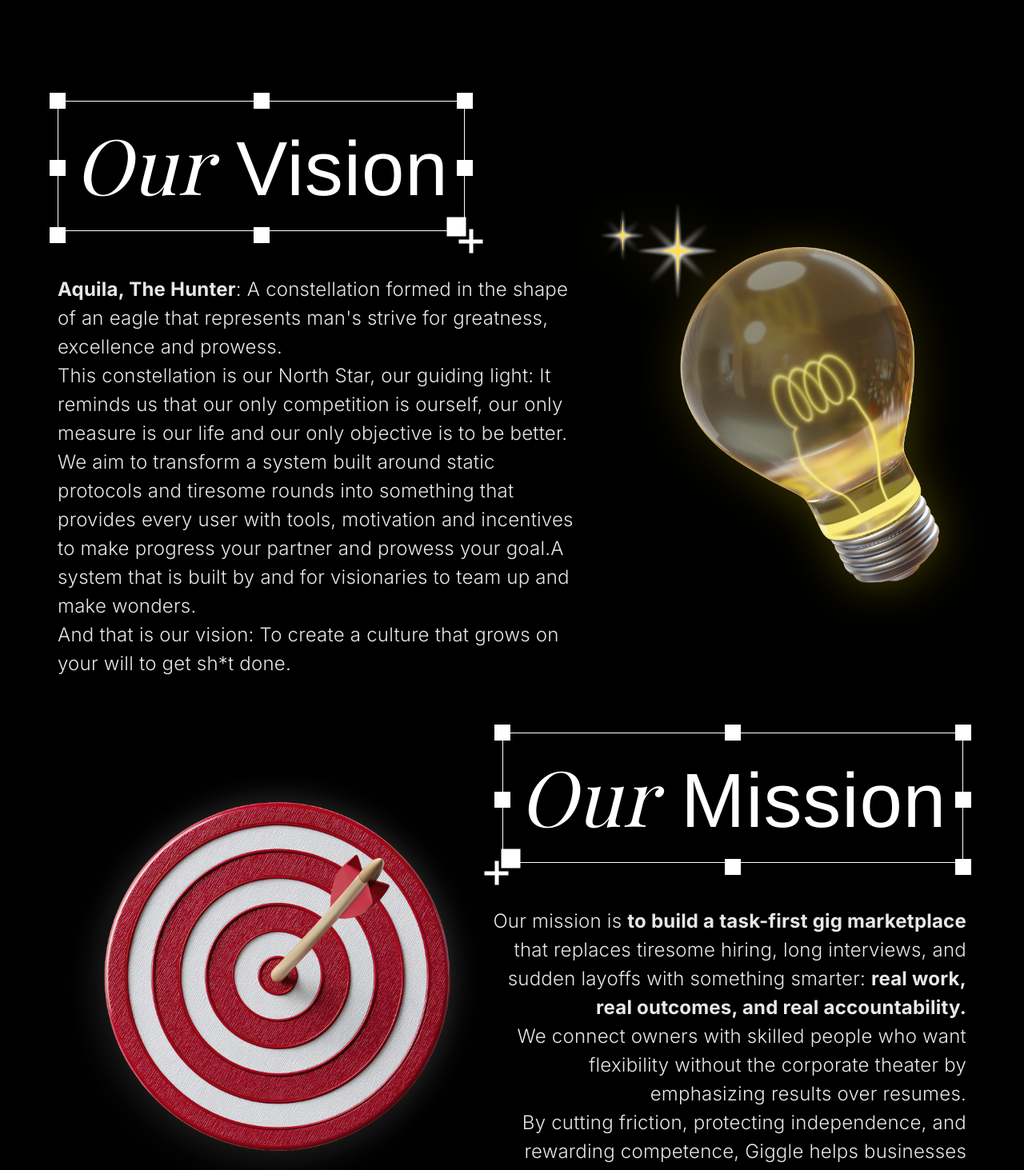
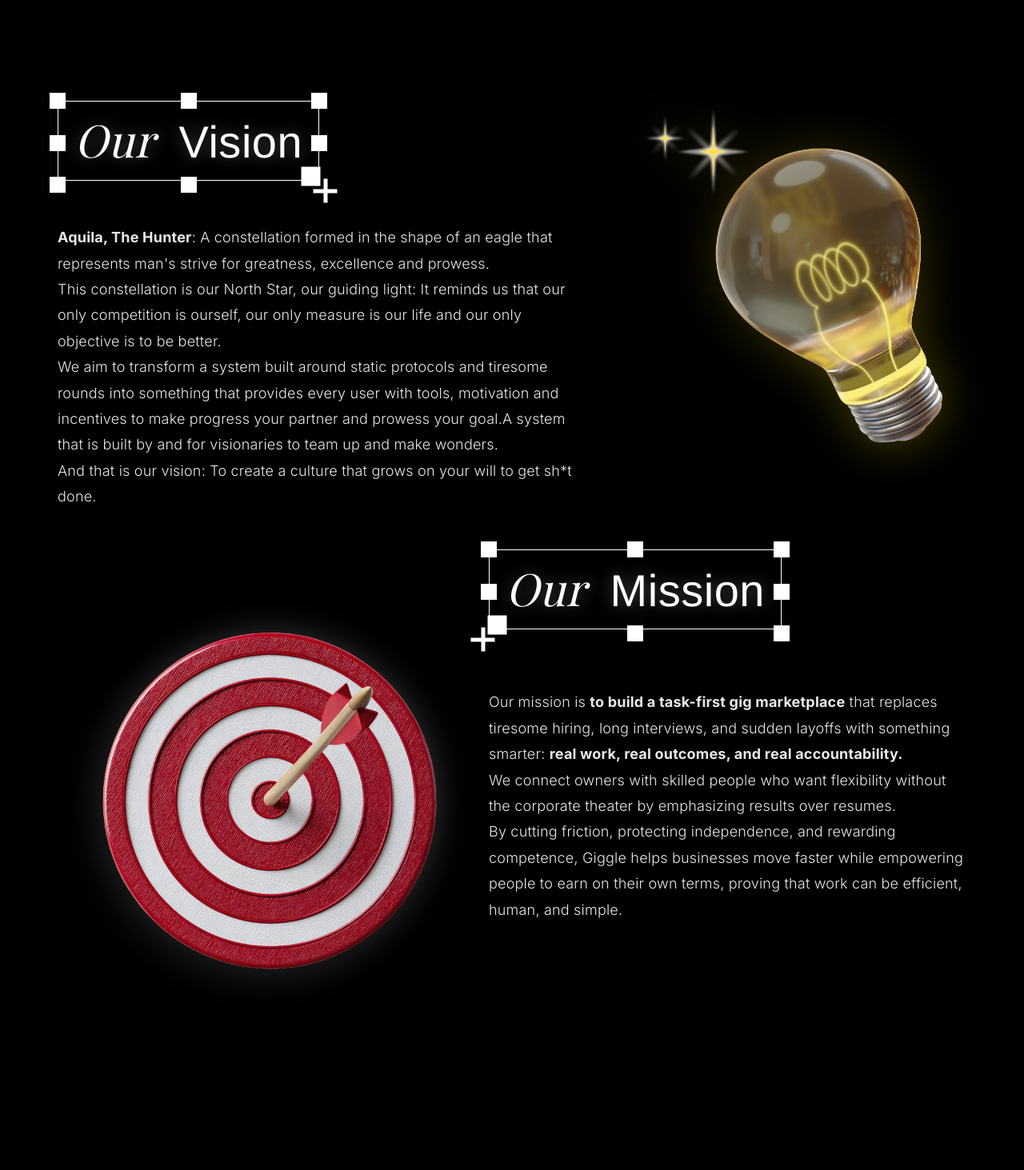
Before and after one commit to BarathKumar47/giggle_lan, a Next.js app: page / in a window 1280 px wide. Shown: the part 5960-7423 px from the top of the page at 80% size. Built offline with nearby package versions, Linux system fonts and the light colour scheme; a web font is replaced by a local one.

Commit message:
Our guiding stars section ui enhanced

```diff
--- a/src/app/componenets/landing/visionMission.js
+++ b/src/app/componenets/landing/visionMission.js
@@ -147,9 +147,9 @@ export default function VisionMission() {
                     width: "100%",
                     marginBottom: { xs: "80px", md: "120px" },
                     display: "flex",
-                    flexDirection: { xs: "column", md: "row" },
-                    alignItems: "center",
-                    gap: { xs: "20px", md: "0px" },
+                    flexDirection: { xs: "column-reverse", md: "row" },
+                    alignItems: "flex-start",
+                    gap: { xs: "40px", md: "60px" },
                     padding: { xs: "0px", md: "0px 40px" },
                 }}
             >
@@ -251,9 +251,10 @@ export default function VisionMission() {
                                     sx={{
                                         fontFamily: "var(--font-playfair)",
                                         fontStyle: "italic",
-                                        fontSize: { xs: "1.5rem", sm: "2rem", md: "6rem" },
+                                        fontSize: { xs: "2.5rem", sm: "3rem", md: "3.5rem" },
                                         fontWeight: 400,
                                         color: "#ffffff",
+                                        textShadow: "0px 0px 20px rgba(255, 255, 255, 0.3)",
                                     }}
                                 >
                                     Our
@@ -262,10 +263,11 @@ export default function VisionMission() {
                                     component="span"
                                     sx={{
                                         fontFamily: "var(--font-helvetica)",
-                                        fontSize: { xs: "1.5rem", sm: "2rem", md: "6rem" },
+                                        fontSize: { xs: "2.5rem", sm: "3rem", md: "3.5rem" },
                                         fontWeight: 500,
                                         color: "#ffffff",
                                         marginLeft: { xs: "15px", md: "30px" },
+                                        textShadow: "0px 0px 20px rgba(255, 255, 255, 0.3)",
                                     }}
                                 >
                                     Vision
@@ -277,11 +279,11 @@ export default function VisionMission() {
                     <Typography
                         sx={{
                             fontFamily: "var(--font-inter)",
-                            fontSize: { xs: "0.85rem", md: "1.5rem" },
+                            fontSize: { xs: "0.9rem", md: "1.125rem" },
                             fontWeight: 300,
                             color: "#E7E7E7",
-                            lineHeight: { xs: "1.6", md: "36px" },
-                            letterSpacing: "0%",
+                            lineHeight: { xs: "1.6", md: "1.8" },
+                            letterSpacing: "0.2px",
                             width: { xs: "100%", md: "650px" },
                             textAlign: { xs: "left", md: "left" },
                         }}
@@ -313,7 +315,7 @@ export default function VisionMission() {
                         src="/Bulp.png"
                         alt="Lightbulb"
                         sx={{
-                            width: { xs: "150px", sm: "180px", md: "300px", lg: "auto" },
+                            width: { xs: "180px", sm: "220px", md: "380px", lg: "auto" },
                             height: "auto",
                             maxWidth: "100%",
                             filter: "drop-shadow(0px 0px 30px rgba(255, 223, 0, 0.3))",
@@ -327,8 +329,8 @@ export default function VisionMission() {
                 sx={{
                     width: "100%",
                     display: "flex",
-                    flexDirection: { xs: "column-reverse", md: "row" },
-                    alignItems: "center",
+                    flexDirection: { xs: "column", md: "row" },
+                    alignItems: "flex-start",
                     gap: { xs: "40px", md: "60px" },
                     padding: { xs: "0px", md: "0px 40px" },
                 }}
@@ -461,9 +463,10 @@ export default function VisionMission() {
                                     sx={{
                                         fontFamily: "var(--font-playfair)",
                                         fontStyle: "italic",
-                                        fontSize: { xs: "1.5rem", sm: "2rem", md: "6rem" },
+                                        fontSize: { xs: "2.5rem", sm: "3rem", md: "3.5rem" },
                                         fontWeight: 400,
                                         color: "#ffffff",
+                                        textShadow: "0px 0px 20px rgba(255, 255, 255, 0.3)",
                                     }}
                                 >
                                     Our
@@ -472,10 +475,11 @@ export default function VisionMission() {
                                     component="span"
                                     sx={{
                                         fontFamily: "var(--font-helvetica)",
-                                        fontSize: { xs: "1.5rem", sm: "2rem", md: "6rem" },
+                                        fontSize: { xs: "2.5rem", sm: "3rem", md: "3.5rem" },
                                         fontWeight: 500,
                                         color: "#ffffff",
                                         marginLeft: { xs: "15px", md: "30px" },
+                                        textShadow: "0px 0px 20px rgba(255, 255, 255, 0.3)",
                                     }}
                                 >
                                     Mission
@@ -487,15 +491,14 @@ export default function VisionMission() {
                     <Typography
                         sx={{
                             fontFamily: "var(--font-inter)",
-                            fontSize: { xs: "0.85rem", md: "1.5rem" },
+                            fontSize: { xs: "0.9rem", md: "1.125rem" },
                             fontWeight: 300,
                             color: "#E7E7E7",
-                            lineHeight: { xs: "1.6", md: "36px" },
-                            letterSpacing: "0%",
-                            textAlign: { xs: "left", md: "right" },
+                            lineHeight: { xs: "1.6", md: "1.8" },
+                            letterSpacing: "0.2px",
+                            textAlign: "left",
                             width: { xs: "100%", md: "600px" },
-                            marginLeft: { xs: "0px", md: "-20px" },
-                            marginTop: { xs: "-40px", md: "-70px" }
+                            marginTop: { xs: "-40px", md: "-50px" }
                         }}
                     >
                         Our mission is <span style={{ fontWeight: 700 }}>to build a task-first gig marketplace</span> that replaces tiresome hiring, long interviews, and sudden layoffs with something smarter: <span style={{ fontWeight: 700 }}>real work, real outcomes, and real accountability.</span><br />
```
Also changed, not shown: 1 other file (tests, documents, lock files or other folders).
